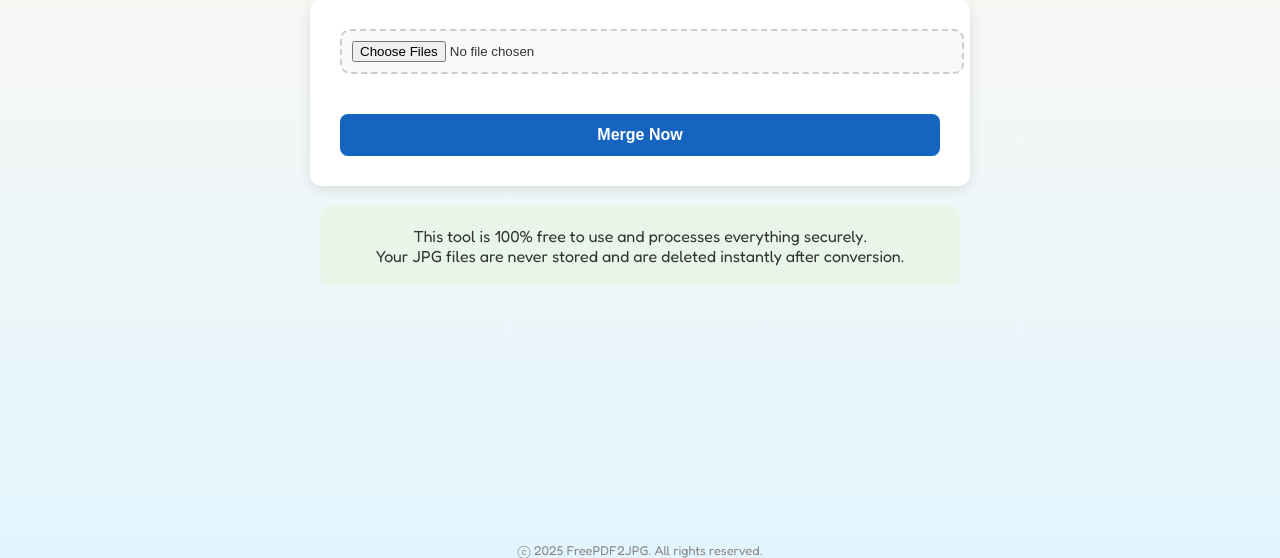
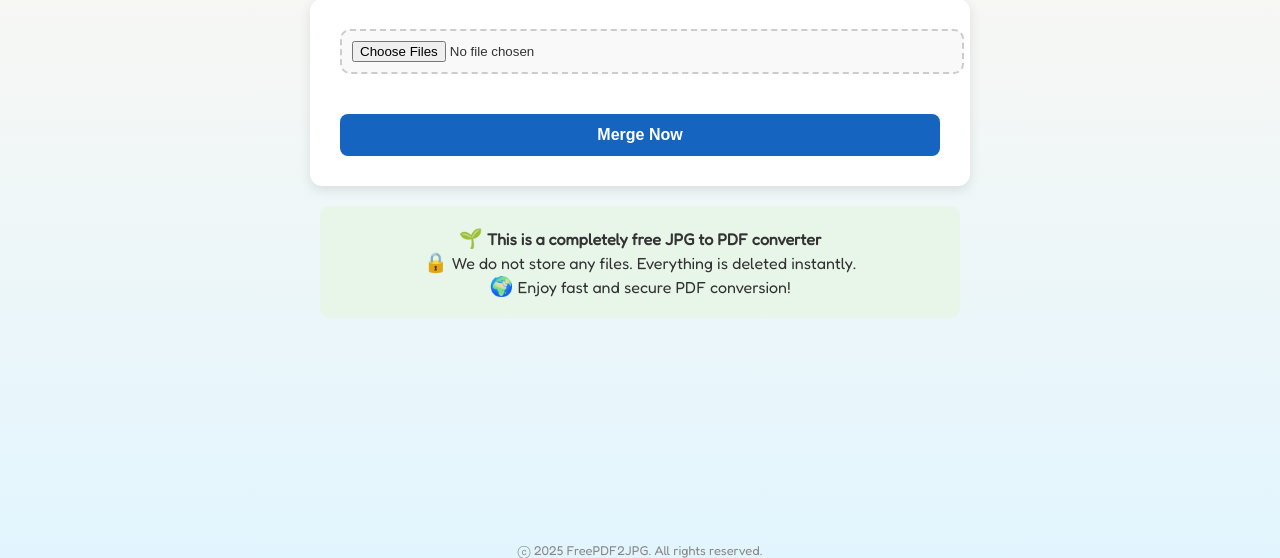
Before and after one commit to SuperB747/pdf2jpg-app, a Flask app: page /jpg-to-pdf in a window 1280 px wide. Shown: the part 221-779 px from the top of the page. Run offline with Flask 3, Linux system fonts and the light colour scheme.

Commit message:
Update JPG to PDF footer style with emojis to match index page

```diff
--- a/templates/jpg_to_pdf.html
+++ b/templates/jpg_to_pdf.html
@@ -150,9 +150,10 @@
     <button type="submit" id="submitBtn">Merge Now</button>
   </form>
 
-  <div class="info">
-    <div id="infoLine1">This tool is 100% free to use and processes everything securely.</div>
-    <div id="infoLine2">Your JPG files are never stored and are deleted instantly after conversion.</div>
+  <div class="info" style="background: #e8f5e9;">
+    <div><span style="font-size: 1.2em;">🌱</span> <strong id="infoLine1">This is a completely free JPG to PDF converter</strong></div>
+    <div><span style="font-size: 1.2em;">🔒</span> <span id="infoLine2">We do not store any files. Everything is deleted instantly.</span></div>
+    <div><span style="font-size: 1.2em;">🌍</span> <span id="infoLine3">Enjoy fast and secure PDF conversion!</span></div>
   </div>
 
   <footer>
@@ -164,43 +165,49 @@
       en: {
         mainTitle: "Merge JPG Images into a PDF",
         mainDesc: "Upload JPGs to create a downloadable PDF file. 100% Free.",
-        infoLine1: "This tool is 100% free to use and processes everything securely.",
-        infoLine2: "Your JPG files are never stored and are deleted instantly after conversion.",
+        infoLine1: "This is a completely free JPG to PDF converter",
+        infoLine2: "We do not store any files. Everything is deleted instantly.",
+        infoLine3: "Enjoy fast and secure PDF conversion!",
         button: "Merge Now"
       },
       fr: {
         mainTitle: "Fusionner des images JPG en un PDF",
         mainDesc: "Téléchargez des JPG pour créer un fichier PDF téléchargeable. 100% gratuit.",
-        infoLine1: "Cet outil est gratuit et sécurisé.",
-        infoLine2: "Vos fichiers JPG ne sont jamais stockés et sont supprimés immédiatement après la conversion.",
+        infoLine1: "Ceci est un convertisseur JPG en PDF complètement gratuit",
+        infoLine2: "Nous ne stockons aucun fichier. Tout est supprimé instantanément.",
+        infoLine3: "Profitez d'une conversion PDF rapide et sécurisée !",
         button: "Fusionner maintenant"
       },
       es: {
         mainTitle: "Combinar imágenes JPG en un PDF",
         mainDesc: "Sube JPGs para crear un archivo PDF descargable. 100% gratis.",
-        infoLine1: "Esta herramienta es gratuita y segura.",
-        infoLine2: "Tus archivos JPG no se almacenan y se eliminan inmediatamente después de la conversión.",
+        infoLine1: "Este es un convertidor de JPG a PDF completamente gratuito",
+        infoLine2: "No almacenamos ningún archivo. Todo se elimina al instante.",
+        infoLine3: "¡Disfruta de una conversión PDF rápida y segura!",
         button: "Combinar ahora"
       },
       ko: {
         mainTitle: "JPG 이미지를 PDF로 병합",
         mainDesc: "JPG 파일을 업로드하여 PDF로 병합하세요. 100% 무료입니다.",
-        infoLine1: "이 도구는 100% 무료이며 안전하게 처리됩니다.",
-        infoLine2: "JPG 파일은 저장되지 않으며 변환 직후 즉시 삭제됩니다.",
+        infoLine1: "완전 무료 JPG to PDF 변환기입니다",
+        infoLine2: "파일을 저장하지 않으며 모든 파일은 즉시 삭제됩니다.",
+        infoLine3: "빠르고 안전한 PDF 변환을 즐기세요!",
         button: "지금 병합하기"
       },
       ja: {
         mainTitle: "JPG画像をPDFに結合",
         mainDesc: "JPGをアップロードしてPDFファイルを作成します。完全無料。",
-        infoLine1: "このツールは無料で安全に処理されます。",
-        infoLine2: "JPGファイルは保存されず、変換後すぐに削除されます。",
+        infoLine1: "完全無料のJPGからPDFへのコンバーターです",
+        infoLine2: "ファイルは保存されず、すぐに削除されます。",
+        infoLine3: "高速で安全なPDF変換をお楽しみください！",
         button: "今すぐ結合"
       },
       zh: {
         mainTitle: "合并JPG图片为PDF",
         mainDesc: "上传JPG以创建可下载的PDF文件。完全免费。",
-        infoLine1: "此工具是免费的，并且处理过程是安全的。",
-        infoLine2: "您的JPG文件不会被存储，并在转换后立即删除。",
+        infoLine1: "这是一个完全免费的JPG转PDF转换器",
+        infoLine2: "我们不存储任何文件。所有内容都会立即删除。",
+        infoLine3: "享受快速且安全的PDF转换！",
         button: "立即合并"
       }
     };
@@ -212,6 +219,7 @@
       document.getElementById('mainDesc').textContent = t.mainDesc;
       document.getElementById('infoLine1').textContent = t.infoLine1;
       document.getElementById('infoLine2').textContent = t.infoLine2;
+      document.getElementById('infoLine3').textContent = t.infoLine3;
       document.getElementById('submitBtn').textContent = t.button;
     }
 
```
